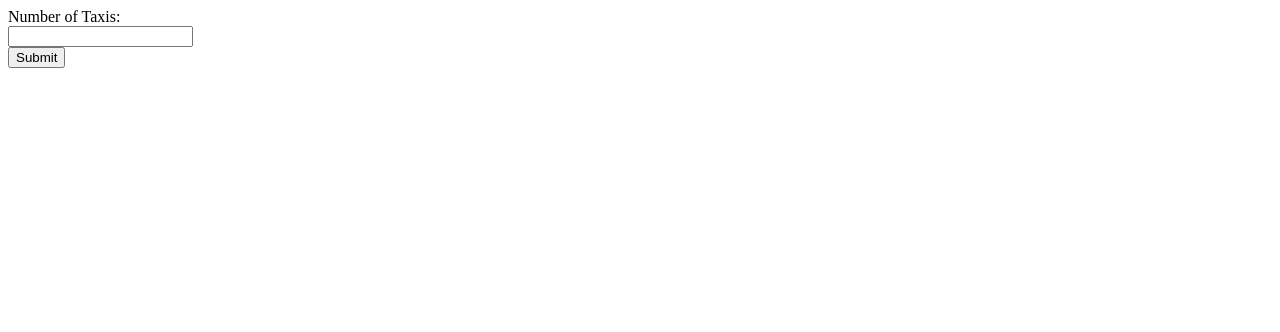
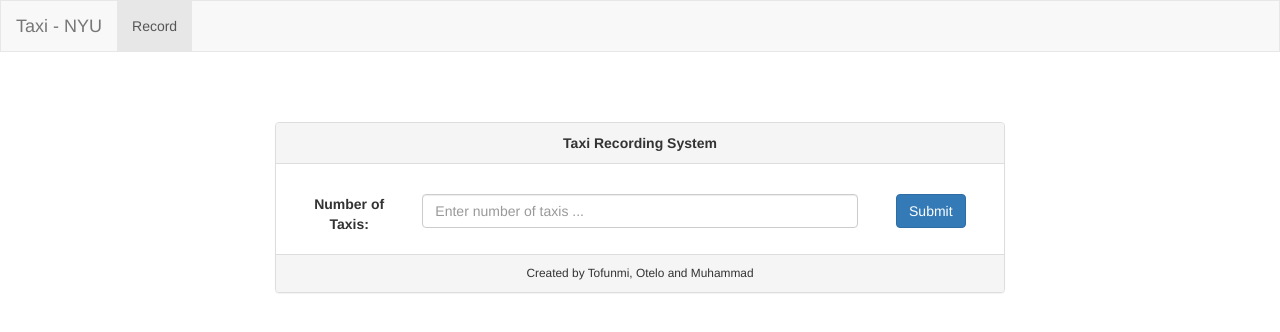
Before and after one commit to TofunmiKupoluyi/Nyuad-shukran, a website: page static/main.html in a window 1280 px wide. Drawn offline with nearby package versions, Linux system fonts and the light colour scheme.

Commit message:
Added bootstrap UI

```diff
--- a/static/main.html
+++ b/static/main.html
@@ -1,5 +1,60 @@
-<form action="/updateTaxi" method="post">
-    Number of Taxis:<br>
-    <input type="text" name="numberOfTaxis"><br>
-    <input type="submit">
-  </form>
+<html lang = "en">
+  <head>
+      <link rel="stylesheet" href="https://maxcdn.bootstrapcdn.com/bootstrap/3.3.7/css/bootstrap.min.css">
+  </head>
+  <body>
+
+  <nav class="navbar navbar-default" style="border-radius:0">
+      <div class="container-fluid">
+        <div class="navbar-header">
+          <a class="navbar-brand" href="#">Taxi - NYU</a>
+        </div>
+        <ul class="nav navbar-nav">
+          <li class="active"><a href="#">Record</a></li>
+        </ul>
+      </div>
+    </nav>
+    <div class = "container" style="padding-top:50px">
+      <div class="col-sm-2 col-xs-1"></div>
+      <div class="col-sm-8 col-xs-10">
+        <div class = "panel panel-default">
+          <div class= "panel-heading">
+            <center><b> Taxi Recording System </b></center>
+          </div>
+          <div class = "panel-body">
+            <center>
+              <form action="/updateTaxi" method="post">
+
+                  <div class="form-group">
+                      <label class="control-label col-sm-2" for="numTaxis">Number of Taxis:</label>
+                      <div class="col-sm-8">
+                        <input type="number" class="form-control" id="numTaxis" placeholder="Enter number of taxis ..." name="numberOfTaxis">
+                      </div>
+                      <div class="col-sm-2">
+                        <input type="submit" class = "btn btn-primary">
+                      </div>
+
+                  </div>
+
+
+              </form>
+            </center>
+          </div>
+          <div class="panel-footer">
+              <center><small>Created by Tofunmi, Otelo and Muhammad</small></center>
+          </div>
+        </div>
+      </div>
+
+
+    </div>
+
+
+    <!-- jQuery library -->
+    <script src="https://ajax.googleapis.com/ajax/libs/jquery/3.2.1/jquery.min.js"></script>
+
+    <!-- Latest compiled JavaScript -->
+    <script src="https://maxcdn.bootstrapcdn.com/bootstrap/3.3.7/js/bootstrap.min.js"></script>
+  </body>
+
+</html>
```
Also changed, not shown: static/badInput.html (+32 -1 lines), static/successful.html (+32 -1 lines).
